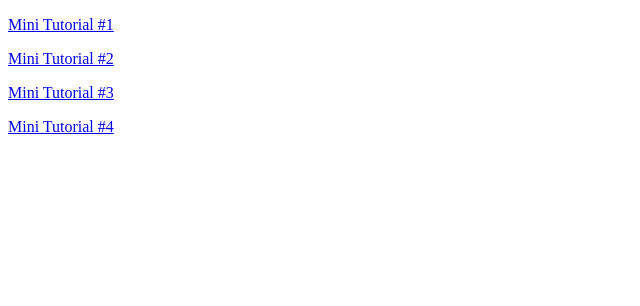
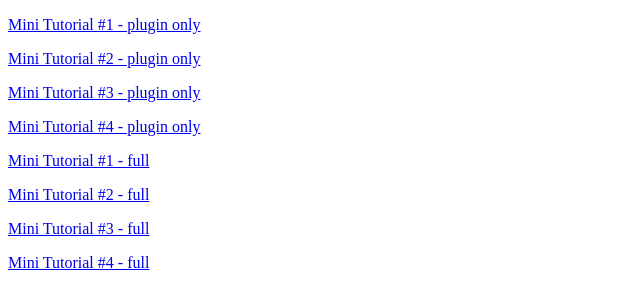
Before and after one commit to nstclair-cc/chaddorsey.github.io, a website: page CODAP-plugins/Mini-tutorials/index.html in a window 1280 px wide. Shown: the whole page, without its empty margins (0-640 px from the left). Drawn offline with Linux system fonts and the light colour scheme.

Commit message:
Updated index.html with full tutorial document links

```diff
--- a/CODAP-plugins/Mini-tutorials/index.html
+++ b/CODAP-plugins/Mini-tutorials/index.html
@@ -4,9 +4,15 @@
     <title>CODAP Mini Tutorials</title>
   </head>
   <body>
-    <p><a href="./onboarding-new-1/target/index.html">Mini Tutorial #1</a> </p>
-    <p><a href="./onboarding-new-2/target/index.html">Mini Tutorial #2</a> </p>
-    <p><a href="./onboarding-new-3/target/index.html">Mini Tutorial #3</a> </p>
-    <p><a href="./onboarding-new-4/target/index.html">Mini Tutorial #4</a> </p>
+    <p><a href="./onboarding-new-1/target/index.html">Mini Tutorial #1 - plugin only</a> </p>
+    <p><a href="./onboarding-new-2/target/index.html">Mini Tutorial #2 - plugin only</a> </p>
+    <p><a href="./onboarding-new-3/target/index.html">Mini Tutorial #3 - plugin only</a> </p>
+    <p><a href="./onboarding-new-4/target/index.html">Mini Tutorial #4 - plugin only</a> </p>
+    <p></p>
+    <p><a href="https://codap.concord.org/releases/latest/static/dg/en/cert/index.html?url=https://chaddorsey.github.io/CODAP-plugins/Mini-tutorials/onboarding-documents/Mini-tutorial-1.codap">Mini Tutorial #1 - full</a> </p>
+    <p><a href="https://codap.concord.org/releases/latest/static/dg/en/cert/index.html?url=https://chaddorsey.github.io/CODAP-plugins/Mini-tutorials/onboarding-documents/Mini-tutorial-2.codap">Mini Tutorial #2 - full</a> </p>
+    <p><a href="https://codap.concord.org/releases/latest/static/dg/en/cert/index.html?url=https://chaddorsey.github.io/CODAP-plugins/Mini-tutorials/onboarding-documents/Mini-tutorial-3.codap">Mini Tutorial #3 - full</a> </p>
+    <p><a href="https://codap.concord.org/releases/latest/static/dg/en/cert/index.html?url=https://chaddorsey.github.io/CODAP-plugins/Mini-tutorials/onboarding-documents/Mini-tutorial-4.codap">Mini Tutorial #4 - full</a> </p>
+
   </body>
 </html>
```
